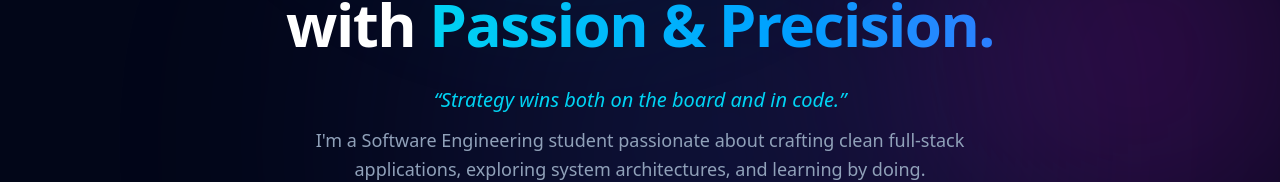
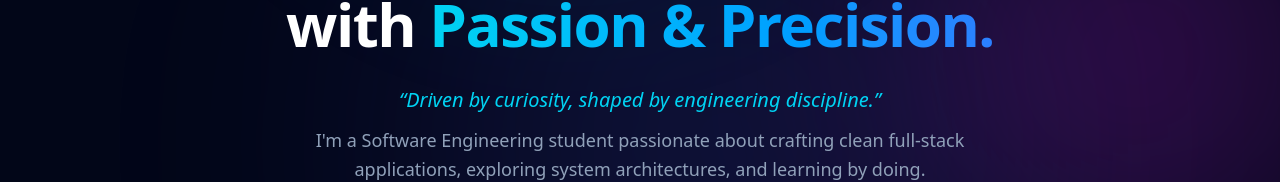
Before and after one commit to Personal-Portfolio-Website/Personal-Portfolio-FE, a Next.js app: page / in a window 1280 px wide. Shown: the part 437-619 px from the top of the page. Built offline with nearby package versions, Linux system fonts and the light colour scheme.

Commit message:
refactor: swap slogans between Home and Profile sections

```diff
--- a/src/components/sections/About.tsx
+++ b/src/components/sections/About.tsx
@@ -26,7 +26,7 @@ export default function About() {
 
         {/* Dòng slogan chuyển thành phụ đề tinh gọn bên dưới */}
         <p className="text-lg sm:text-xl font-medium text-slate-300">
-          Driven by curiosity, shaped by engineering discipline.
+          "Strategy wins both on the board and in code."
         </p>
       </div>
 
--- a/src/components/sections/Hero.tsx
+++ b/src/components/sections/Hero.tsx
@@ -23,7 +23,7 @@ export default function Hero() {
       {/* Slogan & Description */}
       <div className="mt-6 max-w-2xl">
         <p className="text-lg sm:text-xl font-medium italic text-cyan-400">
-          &ldquo;Strategy wins both on the board and in code.&rdquo;
+          &ldquo;Driven by curiosity, shaped by engineering discipline.&rdquo;
         </p>
         <p className="mt-3 text-base sm:text-lg text-slate-400 leading-relaxed">
           I&apos;m a Software Engineering student passionate about crafting clean full-stack applications, exploring system architectures, and learning by doing.
```
